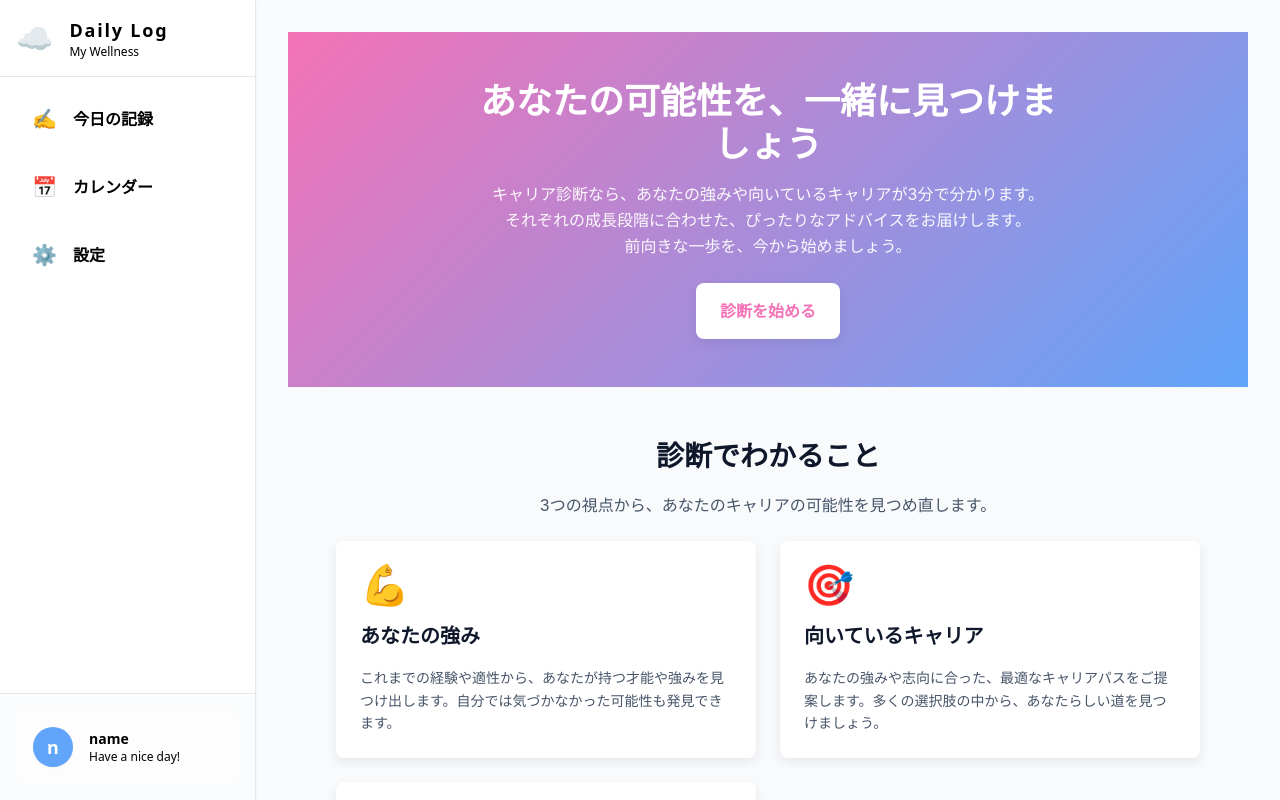
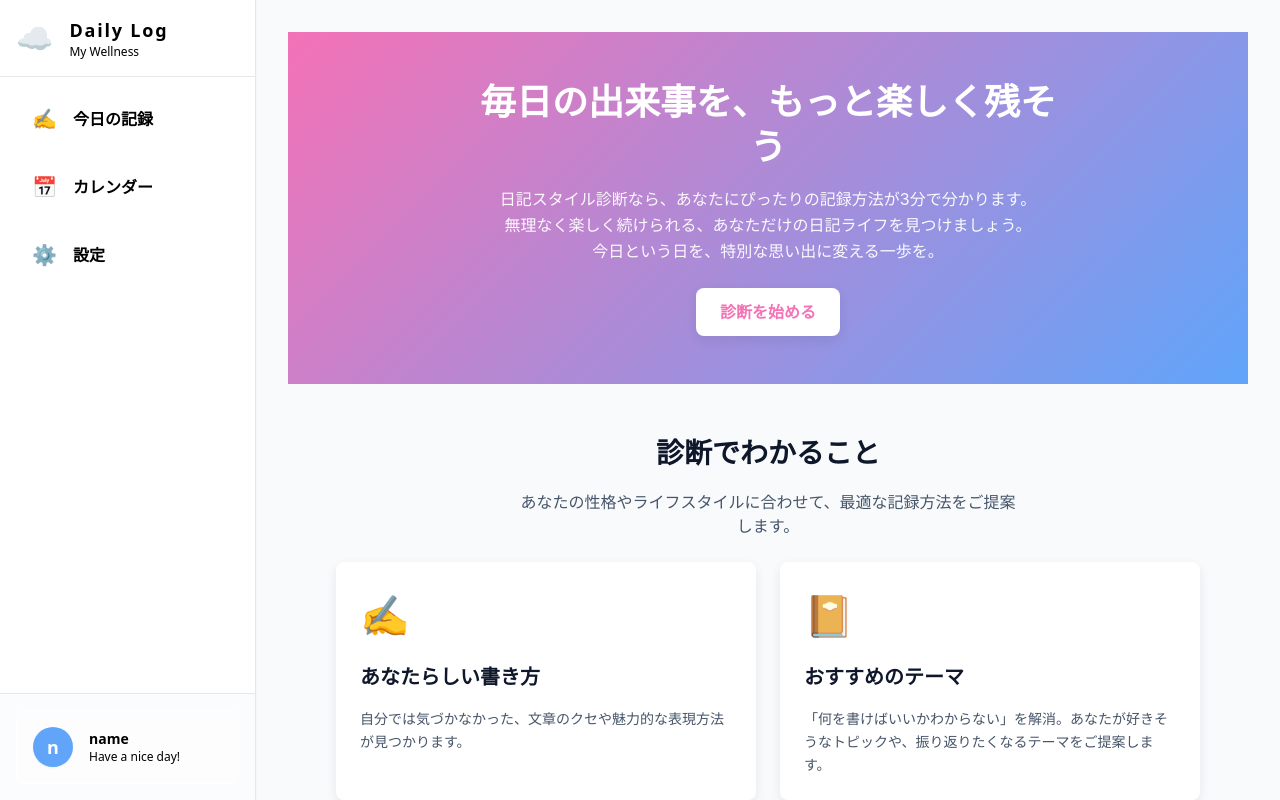
Before and after one commit to iwakana/daily-log-app, a Next.js app: page /diagnosis in a window 1280 px wide. Built offline with nearby package versions, Linux system fonts and the light colour scheme; a web font is replaced by a local one.

Commit message:
Refactor: Switch theme to Journaling, add line-height tokens, and fix alignment

```diff
--- a/app/(main)/diagnosis/page.tsx
+++ b/app/(main)/diagnosis/page.tsx
@@ -36,7 +36,7 @@ export default function DiagnosisPage() {
   logAudit(
     "INFO",
     "app/diagnosis/page.tsx",
-    "Diagnosis page loaded with token-only styling"
+    "Diagnosis page loaded (Journaling Theme)"
   );
 
   return (
@@ -70,10 +70,10 @@ export default function DiagnosisPage() {
               fontSize: tokens.typography["h1-size"],
               fontWeight: tokens.typography["h1-weight"],
               margin: "0 0 " + tokens.spacing["p-m"] + " 0",
-              lineHeight: 1.2,
+              lineHeight: tokens.lineHeight["leading-tight"],
             }}
           >
-            あなたの可能性を、一緒に見つけましょう
+            毎日の出来事を、もっと楽しく残そう
           </h1>
 
           <p
@@ -81,18 +81,18 @@ export default function DiagnosisPage() {
               fontSize: tokens.typography["body-size"],
               fontWeight: tokens.typography["body-weight"],
               margin: "0 0 " + tokens.spacing["p-l"] + " 0",
-              lineHeight: 1.6,
+              lineHeight: tokens.lineHeight["leading-relaxed"],
               maxWidth: tokens.size["hero-max"],
               marginLeft: "auto",
               marginRight: "auto",
               opacity: 0.95,
             }}
           >
-            キャリア診断なら、あなたの強みや向いているキャリアが3分で分かります。
+            日記スタイル診断なら、あなたにぴったりの記録方法が3分で分かります。
             <br />
-            それぞれの成長段階に合わせた、ぴったりなアドバイスをお届けします。
+            無理なく楽しく続けられる、あなただけの日記ライフを見つけましょう。
             <br />
-            前向きな一歩を、今から始めましょう。
+            今日という日を、特別な思い出に変える一歩を。
           </p>
 
           <Link
@@ -112,8 +112,9 @@ export default function DiagnosisPage() {
               boxShadow: tokens.shadow["shadow-card"],
               transition: "transform 0.2s, box-shadow 0.2s",
               cursor: "pointer",
+              lineHeight: tokens.lineHeight["leading-none"],
             }}
-            aria-label="キャリア診断を始める"
+            aria-label="日記スタイル診断を始める"
           >
             診断を始める
           </Link>
@@ -155,7 +156,7 @@ export default function DiagnosisPage() {
               marginRight: "auto",
             }}
           >
-            3つの視点から、あなたのキャリアの可能性を見つめ直します。
+            あなたの性格やライフスタイルに合わせて、最適な記録方法をご提案します。
           </p>
 
           <div
@@ -166,7 +167,7 @@ export default function DiagnosisPage() {
               marginTop: tokens.spacing["p-l"],
             }}
           >
-            {/* Card 1: 強み */}
+            {/* Card 1: Writing Style */}
             <article
               style={{
                 padding: tokens.spacing["p-l"],
@@ -180,11 +181,11 @@ export default function DiagnosisPage() {
                 style={{
                   fontSize: tokens.typography["hero-emoji-size"],
                   marginBottom: tokens.spacing["p-m"],
-                  lineHeight: 1,
+                  lineHeight: tokens.lineHeight["leading-normal"],
                 }}
                 aria-hidden="true"
               >
-                💪
+                ✍️
               </div>
               <h3
                 style={{
@@ -194,21 +195,21 @@ export default function DiagnosisPage() {
                   color: tokens.color["text-primary"],
                 }}
               >
-                あなたの強み
+                あなたらしい書き方
               </h3>
               <p
                 style={{
                   fontSize: tokens.typography["small-size"],
                   color: tokens.color["text-secondary"],
-                  lineHeight: 1.6,
+                  lineHeight: tokens.lineHeight["leading-relaxed"],
                   margin: 0,
                 }}
               >
-                これまでの経験や適性から、あなたが持つ才能や強みを見つけ出します。自分では気づかなかった可能性も発見できます。
+                自分では気づかなかった、文章のクセや魅力的な表現方法が見つかります。
               </p>
             </article>
 
-            {/* Card 2: 向いているキャリア */}
+            {/* Card 2: Recommended Themes */}
             <article
               style={{
                 padding: tokens.spacing["p-l"],
@@ -222,11 +223,11 @@ export default function DiagnosisPage() {
                 style={{
                   fontSize: tokens.typography["hero-emoji-size"],
                   marginBottom: tokens.spacing["p-m"],
-                  lineHeight: 1,
+                  lineHeight: tokens.lineHeight["leading-normal"],
                 }}
                 aria-hidden="true"
               >
-                🎯
+                📔
               </div>
               <h3
                 style={{
@@ -236,21 +237,21 @@ export default function DiagnosisPage() {
                   color: tokens.color["text-primary"],
                 }}
               >
-                向いているキャリア
+                おすすめのテーマ
               </h3>
               <p
                 style={{
                   fontSize: tokens.typography["small-size"],
                   color: tokens.color["text-secondary"],
-                  lineHeight: 1.6,
+                  lineHeight: tokens.lineHeight["leading-relaxed"],
                   margin: 0,
                 }}
               >
-                あなたの強みや志向に合った、最適なキャリアパスをご提案します。多くの選択肢の中から、あなたらしい道を見つけましょう。
+                「何を書けばいいかわからない」を解消。あなたが好きそうなトピックや、振り返りたくなるテーマをご提案します。
               </p>
             </article>
 
-            {/* Card 3: 次のステップ */}
+            {/* Card 3: Habit Tips */}
             <article
               style={{
                 padding: tokens.spacing["p-l"],
@@ -264,11 +265,11 @@ export default function DiagnosisPage() {
                 style={{
                   fontSize: tokens.typography["hero-emoji-size"],
                   marginBottom: tokens.spacing["p-m"],
-                  lineHeight: 1,
+                  lineHeight: tokens.lineHeight["leading-normal"],
                 }}
                 aria-hidden="true"
               >
-                📍
+                🌟
               </div>
               <h3
                 style={{
@@ -278,17 +279,17 @@ export default function DiagnosisPage() {
                   color: tokens.color["text-primary"],
                 }}
               >
-                次に踏むべきステップ
+                続けられるコツ
               </h3>
               <p
                 style={{
                   fontSize: tokens.typography["small-size"],
                   color: tokens.color["text-secondary"],
-                  lineHeight: 1.6,
+                  lineHeight: tokens.lineHeight["leading-relaxed"],
                   margin: 0,
                 }}
               >
-                理想のキャリアに近づくために、今から何をすべきかが明確になります。具体的で実行可能なアクションプランをお届けします。
+                三日坊主にならないための、小さな工夫やタイミングへのアドバイスをお届けします。
               </p>
             </article>
           </div>
@@ -348,6 +349,7 @@ export default function DiagnosisPage() {
                   fontWeight: tokens.typography["h2-weight"],
                   marginBottom: tokens.spacing["p-m"],
                   margin: "0 auto " + tokens.spacing["p-m"] + " auto",
+                  lineHeight: tokens.lineHeight["leading-normal"],
                 }}
                 aria-label="ステップ 1"
               >
@@ -368,10 +370,10 @@ export default function DiagnosisPage() {
                   fontSize: tokens.typography["small-size"],
                   color: tokens.color["text-secondary"],
                   margin: 0,
-                  lineHeight: 1.5,
+                  lineHeight: tokens.lineHeight["leading-normal"],
                 }}
               >
-                約3分で完了。難しい質問はありません。
+                約3分で完了。好みや日々の過ごし方について教えてください。
               </p>
             </div>
 
@@ -382,7 +384,8 @@ export default function DiagnosisPage() {
                 alignItems: "center",
                 justifyContent: "center",
                 color: tokens.color["text-secondary"],
-                  fontSize: tokens.typography["h3-size"],
+                fontSize: tokens.typography["h3-size"],
+                lineHeight: tokens.lineHeight["leading-normal"],
               }}
               aria-hidden="true"
             >
@@ -409,6 +412,7 @@ export default function DiagnosisPage() {
                   fontSize: tokens.typography["h2-size"],
                   fontWeight: tokens.typography["h2-weight"],
                   margin: "0 auto " + tokens.spacing["p-m"] + " auto",
+                  lineHeight: tokens.lineHeight["leading-normal"],
                 }}
                 aria-label="ステップ 2"
               >
@@ -429,10 +433,10 @@ export default function DiagnosisPage() {
                   fontSize: tokens.typography["small-size"],
                   color: tokens.color["text-secondary"],
                   margin: 0,
-                  lineHeight: 1.5,
+                  lineHeight: tokens.lineHeight["leading-normal"],
                 }}
               >
-                数秒で分析完了。待ちなしで結果へ。
+                あなたの回答から、最適な日記スタイルと相性を分析します。
               </p>
             </div>
 
@@ -444,6 +448,7 @@ export default function DiagnosisPage() {
                 justifyContent: "center",
                 color: tokens.color["text-secondary"],
                 fontSize: tokens.typography["h3-size"],
+                lineHeight: tokens.lineHeight["leading-normal"],
               }}
               aria-hidden="true"
             >
@@ -470,6 +475,7 @@ export default function DiagnosisPage() {
                   fontSize: tokens.typography["h2-size"],
                   fontWeight: tokens.typography["h2-weight"],
                   margin: "0 auto " + tokens.spacing["p-m"] + " auto",
+                  lineHeight: tokens.lineHeight["leading-normal"],
                 }}
                 aria-label="ステップ 3"
               >
@@ -490,10 +496,10 @@ export default function DiagnosisPage() {
                   fontSize: tokens.typography["small-size"],
                   color: tokens.color["text-secondary"],
                   margin: 0,
-                  lineHeight: 1.5,
+                  lineHeight: tokens.lineHeight["leading-normal"],
                 }}
               >
-                詳細な診断結果と、あなたへのアドバイス。
+                あなただけのスタイルガイドと、今日から使えるテンプレートをお届けします。
               </p>
             </div>
           </div>
@@ -521,7 +527,7 @@ export default function DiagnosisPage() {
               margin: "0 0 " + tokens.spacing["p-m"] + " 0",
             }}
           >
-            今、キャリアの次の一歩を見つけましょう
+            今日から、あなただけの物語を紡ぎましょう
           </h2>
 
           <p
@@ -529,12 +535,12 @@ export default function DiagnosisPage() {
               fontSize: tokens.typography["body-size"],
               margin: "0 0 " + tokens.spacing["p-l"] + " 0",
               opacity: 0.95,
-              lineHeight: 1.6,
+              lineHeight: tokens.lineHeight["leading-relaxed"],
             }}
           >
             診断は完全無料。結果はすぐに表示されます。
             <br />
-            あなたの可能性を、一緒に探してみませんか？
+            日々の記録が、未来のあなたへの贈り物になりますように。
           </p>
 
           <button
@@ -543,7 +549,11 @@ export default function DiagnosisPage() {
               window.location.href = "/diagnosis/start";
             }}
             style={{
-              padding: `${tokens.spacing["p-m"]} ${tokens.spacing["p-l"]}`,
+              display: "inline-flex",
+              alignItems: "center",
+              justifyContent: "center",
+              padding: `0 ${tokens.spacing["p-l"]}`,
+              height: tokens.size["touch-min"],
               backgroundColor: tokens.color["bg-surface"],
               color: tokens.color["bg-brand-primary"],
               border: "none",
@@ -551,9 +561,9 @@ export default function DiagnosisPage() {
               fontSize: tokens.typography["body-size"],
               fontWeight: 600,
               cursor: "pointer",
-              minHeight: tokens.size["touch-min"],
               transition: "transform 0.2s, box-shadow 0.2s",
               boxShadow: tokens.shadow["shadow-card"],
+              lineHeight: tokens.lineHeight["leading-none"],
             }}
             aria-label="今すぐ診断を開始"
           >
@@ -579,7 +589,7 @@ export default function DiagnosisPage() {
             margin: 0,
           }}
         >
-          © {new Date().getFullYear()} — 社員向けキャリア自律支援
+          © {new Date().getFullYear()} — 日々の記録を楽しむあなたへ
         </p>
       </footer>
     </div>
--- a/app/layout.tsx
+++ b/app/layout.tsx
@@ -17,7 +17,11 @@ export default function RootLayout({
       {/* Preconnect + Google Fonts for Borel (Latin alphabet). Japanese glyphs will fall back to system fonts. */}
       <head>
         <link rel="preconnect" href="https://fonts.googleapis.com" />
-        <link rel="preconnect" href="https://fonts.gstatic.com" crossOrigin="anonymous" />
+        <link
+          rel="preconnect"
+          href="https://fonts.gstatic.com"
+          crossOrigin="anonymous"
+        />
         <link
           href="https://fonts.googleapis.com/css2?family=Borel:ital,wght@0,400;0,700;1,400&display=swap"
           rel="stylesheet"
--- a/app/login/page.tsx
+++ b/app/login/page.tsx
@@ -3,7 +3,6 @@
 
 import Link from "next/link";
 import Button from "@/components/Button";
-import Tag from "@/components/Tag";
 import Input from "@/components/Input"; // 👈 ★忘れずに追加！
 
 export default function LoginPage() {
--- a/components/Modal.tsx
+++ b/components/Modal.tsx
@@ -2,13 +2,7 @@
 "use client";
 
 import React from "react";
-import { twMerge } from "tailwind-merge";
-import { clsx, type ClassValue } from "clsx";
 import Button from "./Button";
-
-function cn(...inputs: ClassValue[]) {
-  return twMerge(clsx(inputs));
-}
 
 interface ModalProps {
   isOpen: boolean;
--- a/components/Tabs.tsx
+++ b/components/Tabs.tsx
@@ -1,6 +1,6 @@
 "use client";
 
-import { useState, useRef, useEffect } from "react";
+import { useState, useRef } from "react";
 
 interface TabItem {
   id: string;
--- a/design-tokens.ts
+++ b/design-tokens.ts
@@ -109,6 +109,13 @@ export const tokens = {
   border: {
     "width-default": "1px",
   },
+  // ==================== LINE HEIGHT TOKENS ====================
+  lineHeight: {
+    "leading-none": 1,
+    "leading-tight": 1.25,
+    "leading-normal": 1.5,
+    "leading-relaxed": 1.625,
+  },
 } as const;
 
 export type Tokens = typeof tokens;
--- a/scripts/sync-design-tokens.ts
+++ b/scripts/sync-design-tokens.ts
@@ -31,6 +31,8 @@ interface TokenStructure {
   typography?: Record<string, string | number>;
   size?: Record<string, string>;
   border?: Record<string, string>;
+  lineHeight?: Record<string, number>;
+  // eslint-disable-next-line @typescript-eslint/no-explicit-any
   [key: string]: any;
 }
 
@@ -67,10 +69,12 @@ function extractTokensFromFile(filePath: string): TokenStructure {
 function generateAdapterCode(tokens: TokenStructure): string {
   // Build a Tailwind-friendly view: keep flat tokens but also provide
   // nested `colors` and normalized `borderRadius` and spacing aliases.
+  // eslint-disable-next-line @typescript-eslint/no-explicit-any
   const adapter = Object.assign({}, tokens as any);
 
   // Build nested colors object for common Tailwind usage
   const flat = (tokens.color || {}) as Record<string, string>;
+  // eslint-disable-next-line @typescript-eslint/no-explicit-any
   const colorsNested: Record<string, any> = {
     brand: {
       primary: flat["bg-brand-primary"],
--- a/src/styles/design-tokens.ts
+++ b/src/styles/design-tokens.ts
@@ -6,7 +6,7 @@
 
 export const tokens = {
   "color": {
-    "bg-brand-primary": "#f472b6",
+    "bg-brand-primary": "#60a5fa",
     "bg-brand-secondary": "#60a5fa",
     "bg-brand-accent": "#fcd34d",
     "bg-palette-green": "#34d399",
@@ -74,9 +74,15 @@ export const tokens = {
   "border": {
     "width-default": "1px"
   },
+  "lineHeight": {
+    "leading-none": 1,
+    "leading-tight": 1.25,
+    "leading-normal": 1.5,
+    "leading-relaxed": 1.625
+  },
   "colors": {
     "brand": {
-      "primary": "#f472b6",
+      "primary": "#60a5fa",
       "secondary": "#60a5fa",
       "accent": "#fcd34d",
       "primary-hover": "#f1f5f9"
```
Also changed, not shown: app/globals.css (+7 -5 lines).
